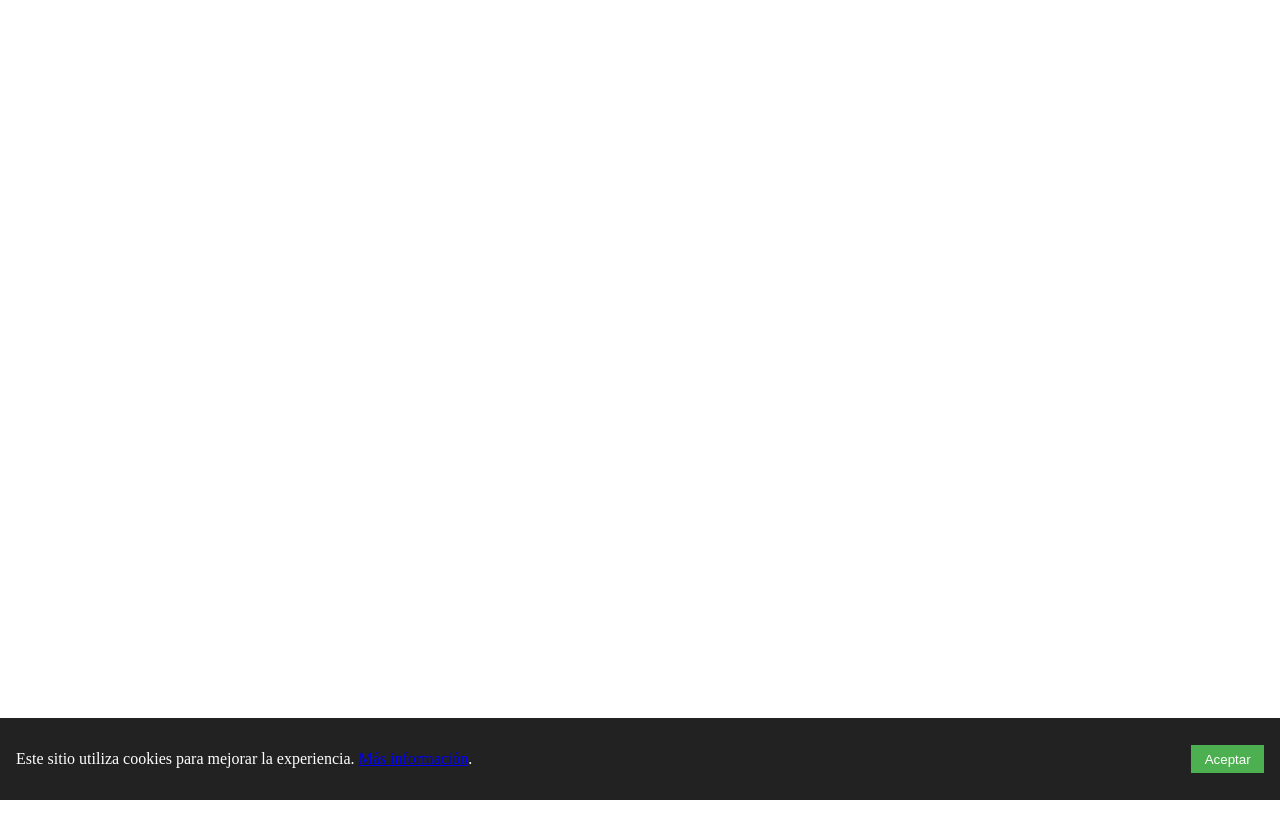
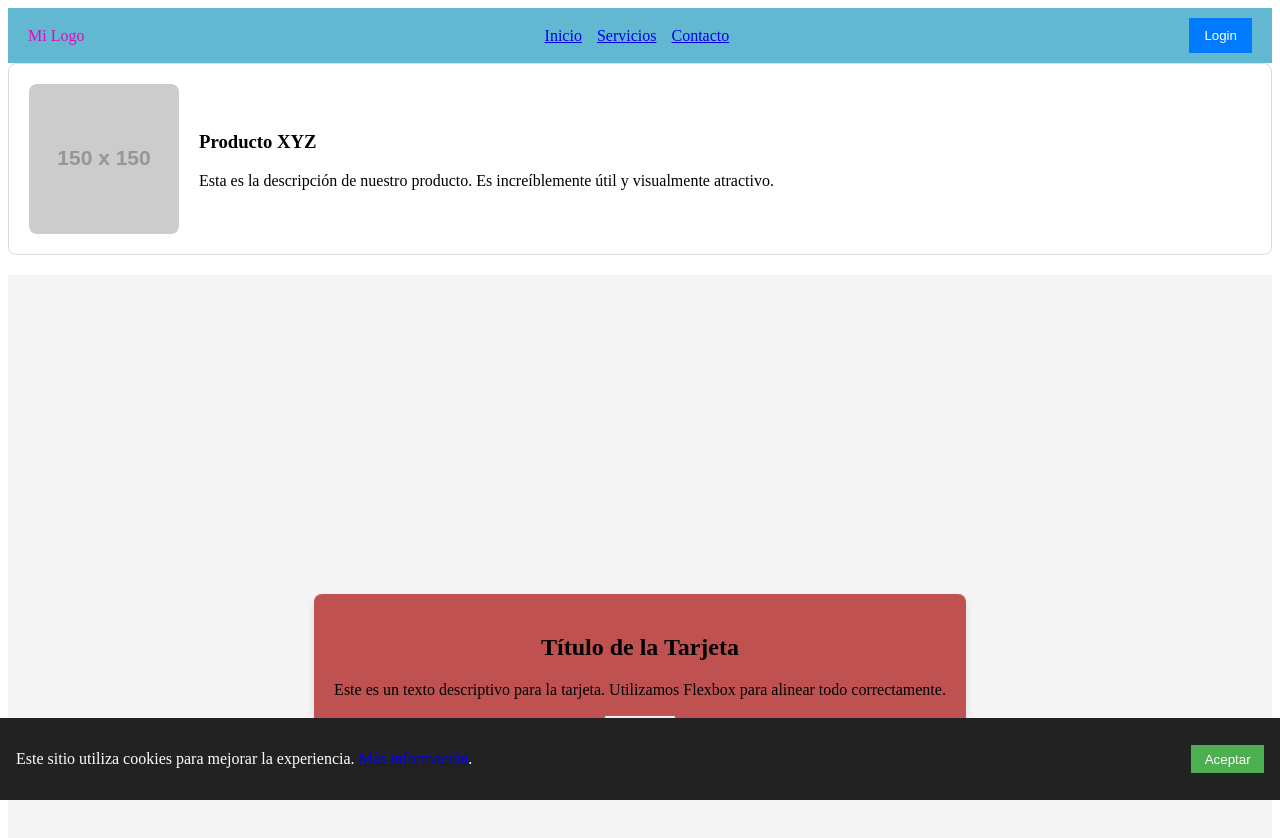
Before and after one commit to Sharon260/web-c-fundamentos-desarrollo-web, a plain HTML site: page 06-navbar-footer/index.html in a window 1280 px wide. Before the commit the page ends 800 px from the top, so only its background shows below. Drawn offline with Linux system fonts and the light colour scheme; placeholder pictures from the web are drawn by us.

Commit message:
ejercicio card y navbar

```diff
--- a/06-navbar-footer/index.html
+++ b/06-navbar-footer/index.html
@@ -8,6 +8,42 @@
 </head>
 <body>
 
+  <div>
+ <nav class="navbar">
+
+  <div class="logo">Mi Logo</div>
+
+  <div class="nav-links">
+
+    <a href="#inicio">Inicio</a>
+
+    <a href="#servicios">Servicios</a>
+
+    <a href="#contacto">Contacto</a>
+
+  </div>
+
+  <button class="login-button">Login</button>
+
+</nav>
+
+</div>
+
+
+<div class="card-horizontal">
+
+  <img src="https://via.placeholder.com/150" alt="Imagen descriptiva" class="card-image">
+
+  <div class="card-description">
+
+    <h3>Producto XYZ</h3>
+
+    <p>Esta es la descripción de nuestro producto. Es increíblemente útil y visualmente atractivo.</p>
+
+  </div>
+
+</div>
+
   <div class="cookie-footer">
 
   <p>Este sitio utiliza cookies para mejorar la experiencia. <a href="#cookies-policy">Más información</a>.</p>
@@ -16,6 +52,21 @@
 
 </div>
 
+<div class="container">
+
+  <div class="card">
+
+    <h2>Título de la Tarjeta</h2>
+
+    <p>Este es un texto descriptivo para la tarjeta. Utilizamos Flexbox para alinear todo correctamente.</p>
+
+    <button>Leer Más</button>
+
+  </div>
+
+</div>
+
+
 </body>
 
 
--- a/06-navbar-footer/style.css
+++ b/06-navbar-footer/style.css
@@ -41,3 +41,117 @@
 
   background-color: #45a049;
 }
+
+.container {
+
+  display: flex;
+
+  justify-content: center; /* Centrar horizontalmente */
+
+  align-items: center; /* Centrar verticalmente */
+
+  height: 100vh; /* Hacer que ocupe toda la altura de la pantalla */
+
+  background-color: #f4f4f4;
+
+}
+
+.card {
+
+  background-color: rgb(192, 81, 81);
+
+  padding: 20px;
+
+  box-shadow: 0 4px 8px rgba(0, 0, 0, 0.1);
+
+  border-radius: 8px;
+
+  text-align:center;
+
+}
+
+.navbar {
+
+  display: flex;
+
+  justify-content: space-between; /* Elementos en los extremos con espacio entre ellos */
+
+  align-items: center; /* Alinear los elementos verticalmente */
+
+  padding: 10px 20px;
+
+  background-color: #62b7d1;
+
+  color: rgb(224, 9, 196);
+
+}
+
+.nav-links {
+
+  display: flex;
+
+  gap: 15px; /* Espacio entre los enlaces */
+
+}
+
+.login-button {
+
+  background-color: #007BFF;
+
+  color: white;
+
+  border: none;
+
+  padding: 10px 15px;
+
+  cursor: pointer;
+
+}
+
+.card-horizontal {
+
+  display: flex;
+
+  align-items: center; /* Alinear elementos verticalmente */
+
+  gap: 20px; /* Espacio entre la imagen y la descripción */
+
+  padding: 20px;
+
+  border: 1px solid #ddd;
+
+  border-radius: 8px;
+
+  margin-bottom: 20px;
+
+}
+
+.card-image {
+
+  width: 150px;
+
+  height: auto;
+
+  border-radius: 8px;
+
+}
+
+.card-description {
+
+  flex: 1; /* Hacer que la descripción ocupe el espacio disponible */
+
+}
+
+/* Diseño adaptable */
+
+@media (max-width: 600px) {
+
+  .card-horizontal {
+
+    flex-direction: column; /* Apila la imagen y la descripción en pantallas pequeñas */
+
+    align-items: flex-start; /* Alinear a la izquierda en modo columna */
+
+  }
+
+}
```
